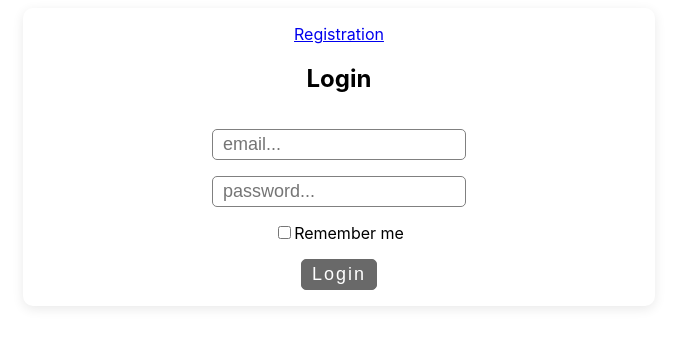
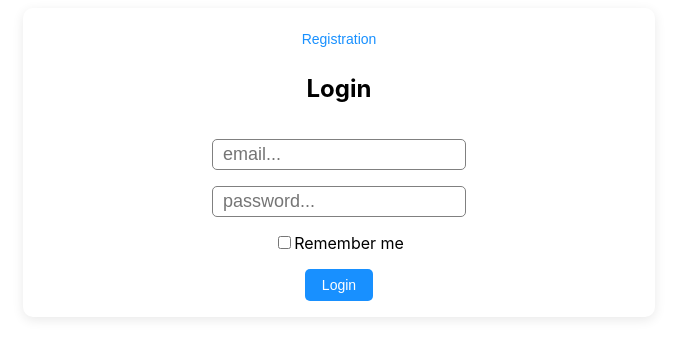
Before and after one commit to UkanaBastreet/todo-app, a React (Create React App) app: page / in a window 1280 px wide. Shown: the top 358 px of the page, without its empty margins (301-978 px from the left). Built offline with nearby package versions, Linux system fonts and the light colour scheme; no server answers.

Commit message:
add Button ui comp to TodoItem comp

```diff
--- a/src/components/TodoItem.tsx
+++ b/src/components/TodoItem.tsx
@@ -2,6 +2,7 @@ import { FC } from "react";
 import { ITodo } from "../types/ITodo";
 import Card from "./UI/Card";
 import styled from "styled-components";
+import Button from "./UI/Button";
 
 interface TodoItemProps {
   todo: ITodo;
@@ -14,19 +15,13 @@ const TodoItem: FC<TodoItemProps> = ({ todo, removeTodo }) => {
       <TodoItemStyled>
         <header>
           <b>{todo.author}</b>
-          <span
-            className="btn-link"
-            style={{ cursor: "pointer" }}
-            onClick={() => removeTodo(todo.id)}
-          >
-            ✖
-          </span>
+          <Button  design="text" color="red" onClick={() => removeTodo(todo.id)}>✖</Button>
         </header>
         <main>{todo.body}</main>
         <footer>
           <span></span>
           <span style={{ color: "gray" }}>
-            {todo.updatedAt.toLocaleTimeString()}
+            {todo.updatedAt.toLocaleString()}
           </span>
         </footer>
       </TodoItemStyled>
--- a/src/components/UI/Button.tsx
+++ b/src/components/UI/Button.tsx
@@ -1,31 +1,170 @@
 import { ButtonHTMLAttributes, FC } from "react";
 import styled from "styled-components";
 
-interface ButtonProps extends ButtonHTMLAttributes<HTMLButtonElement> {}
+interface ButtonProps extends ButtonHTMLAttributes<HTMLButtonElement> {
+  design?: DesignType;
+  color?: ColorType;
+  size?: SizeType;
+}
+type DesignType = "default" | "text" | "outline";
+type ColorType = "black" | "blue" | "red" | "green" | "gray" | "yellow";
+type SizeType = "default" | "large" | "small";
 
-const Button: FC<ButtonProps> = ({ children, ...props }) => {
-  return <ButtonStyled {...props}>{children}</ButtonStyled>;
+const Button: FC<ButtonProps> = ({
+  children,
+  design = "default",
+  color = "blue",
+  size = "default",
+  ...props
+}) => {
+  return (
+    <StyledButton color={color} design={design} size={size} {...props}>
+      {children}
+    </StyledButton>
+  );
 };
 
-const ButtonStyled = styled.button`
-  font-size: 18px;
-  font-weight: 100;
-  letter-spacing: 2px;
-  padding: 4px 10px;
+export default Button;
+
+const colorMap = {
+  black: "#000000",
+  blue: "#1890FF",
+  red: "#FF4D4F",
+  green: "#52C41A",
+  gray: "#8C8C8C",
+  yellow: "#FAAD14",
+};
+const sizeStyles = {
+  small: {
+    padding: "2px 8px",
+    fontSize: "12px",
+    lineHeight: "20px",
+  },
+  default: {
+    padding: "4px 16px",
+    fontSize: "14px",
+    lineHeight: "22px",
+  },
+  large: {
+    padding: "10px 20px",
+    fontSize: "16px",
+    lineHeight: "24px",
+  },
+};
+
+const getDesignStyles = (design: DesignType, color: ColorType) => {
+  const mainColor = colorMap[color];
+
+  switch (design) {
+    case "default":
+      return `
+        background: ${mainColor};
+        color: #FFFFFF;
+        border: 1px solid transparent;
+
+        &:hover {
+          background: ${getHoverColor(color)};
+        }
+
+        &:active {
+          background: ${getActiveColor(color)};
+        }
+      `;
+    case "text":
+      return `
+        color: ${mainColor};
+        background: transparent;
+        border: none;
+
+        &:hover {
+          background: rgba(${hexToRgb(mainColor)}, 0.06);
+        }
+
+        &:active {
+          background: rgba(${hexToRgb(mainColor)}, 0.15);
+        }
+      `;
+    case "outline":
+      return `
+        border: 1px solid ${mainColor};
+        color: ${mainColor};
+        background: transparent;
+
+        &:hover {
+          background: rgba(${hexToRgb(mainColor)}, 0.06);
+          border-color: ${getHoverColor(color)};
+        }
+
+        &:active {
+          background: rgba(${hexToRgb(mainColor)}, 0.15);
+        }
+      `;
+  }
+};
+interface StyledButtonProps {
+  design: DesignType;
+  color: ColorType;
+  size: SizeType;
+}
+const StyledButton = styled.button<StyledButtonProps>`
   border-radius: 5px;
-  outline: none;
-  border: 1px solid dimgray;
+  cursor: pointer;
+  transition: all 0.3s cubic-bezier(0.645, 0.045, 0.355, 1);
+  border-width: 1px;
+  border-style: solid;
 
-  cursor: pointer;
-  transition: 0.2s;
-  background-color: dimgray;
-  color: #fff;
-  &:hover {
-    transform: translateY(-2px);
-  }
-  &:active {
-    transform: translateY(2px);
+  /* Size Styles */
+  ${({ size }) => `
+    padding: ${sizeStyles[size].padding};
+    font-size: ${sizeStyles[size].fontSize};
+    line-height: ${sizeStyles[size].lineHeight};
+  `}
+
+  /* Design & Color Styles */
+  ${({ design, color }) => getDesignStyles(design, color)}
+
+  &:disabled {
+    opacity: 0.6;
+    cursor: not-allowed;
+
+    ${({ design }) =>
+      design === "outline"
+        ? `border-color: #D9D9D9; color: #BFBFBF;`
+        : `background: #D9D9D9; color: #FFFFFF;`}
   }
 `;
 
-export default Button;
+// Вспомогательные функции
+const getHoverColor = (color: ColorType) => {
+  const hoverMap = {
+    black: "#262626",
+    blue: "#40A9FF",
+    red: "#FF7875",
+    green: "#73D13D",
+    gray: "#A6A6A6",
+    yellow: "#FFC53D",
+  };
+  return hoverMap[color];
+};
+
+const getActiveColor = (color: ColorType) => {
+  const activeMap = {
+    black: "#434343",
+    blue: "#096DD9",
+    red: "#D9363E",
+    green: "#389E0D",
+    gray: "#595959",
+    yellow: "#D48806",
+  };
+  return activeMap[color];
+};
+
+const hexToRgb = (hex: string) => {
+  const result = /^#?([a-f\d]{2})([a-f\d]{2})([a-f\d]{2})$/i.exec(hex);
+  return result
+    ? `${parseInt(result[1], 16)}, ${parseInt(result[2], 16)}, ${parseInt(
+        result[3],
+        16
+      )}`
+    : "0,0,0";
+};
--- a/src/pages/Auth.tsx
+++ b/src/pages/Auth.tsx
@@ -4,12 +4,13 @@ import RegistrationForm from "../components/RegistrationForm";
 import { authApi } from "../api/auth";
 import Card from "../components/UI/Card";
 import styled from "styled-components";
+import Button from "../components/UI/Button";
 
 interface AuthPageProps {
   error: { code: string; message: string } | null;
   login: (email: string, password: string) => void;
   registration: (email: string, password: string, name: string) => void;
-  isLogining: boolean;
+  isLoginMode: boolean;
   changeAuthMethod: () => void;
 }
 
@@ -17,7 +18,7 @@ const AuthPage: FC<AuthPageProps> = ({
   error,
   login,
   registration,
-  isLogining,
+  isLoginMode,
   changeAuthMethod,
 }) => {
   return (
@@ -29,10 +30,10 @@ const AuthPage: FC<AuthPageProps> = ({
         </div>
       )}
       <Card>
-        <a href="/auth#" onClick={changeAuthMethod}>
-          {isLogining ? "Registration" : "Login"}
-        </a>
-        {isLogining ? (
+        <Button design="text" color="blue" onClick={changeAuthMethod}>
+          {isLoginMode ? "Registration" : "Login"}
+        </Button>
+        {isLoginMode ? (
           <LoginForm login={login} />
         ) : (
           <RegistrationForm registration={registration} />
@@ -43,7 +44,7 @@ const AuthPage: FC<AuthPageProps> = ({
 };
 
 const AuthPageContainer = () => {
-  const [isLogining, setIsLogining] = useState(true);
+  const [isLoginMode, setIsLoginMode] = useState(true);
   const [error, setError] = useState<{ code: string; message: string } | null>(
     null
   );
@@ -54,12 +55,12 @@ const AuthPageContainer = () => {
     authApi.registration({ email, password, name }).catch((e) => setError(e));
   };
   const changeAuthMethod = () => {
-    setIsLogining((l) => !l);
+    setIsLoginMode((l) => !l);
   };
   return (
     <AuthPage
       error={error}
-      isLogining={isLogining}
+      isLoginMode={isLoginMode}
       login={login}
       registration={registration}
       changeAuthMethod={changeAuthMethod}
```
Also changed, not shown: src/components/ErrorList.tsx (added, +26 -0 lines).
